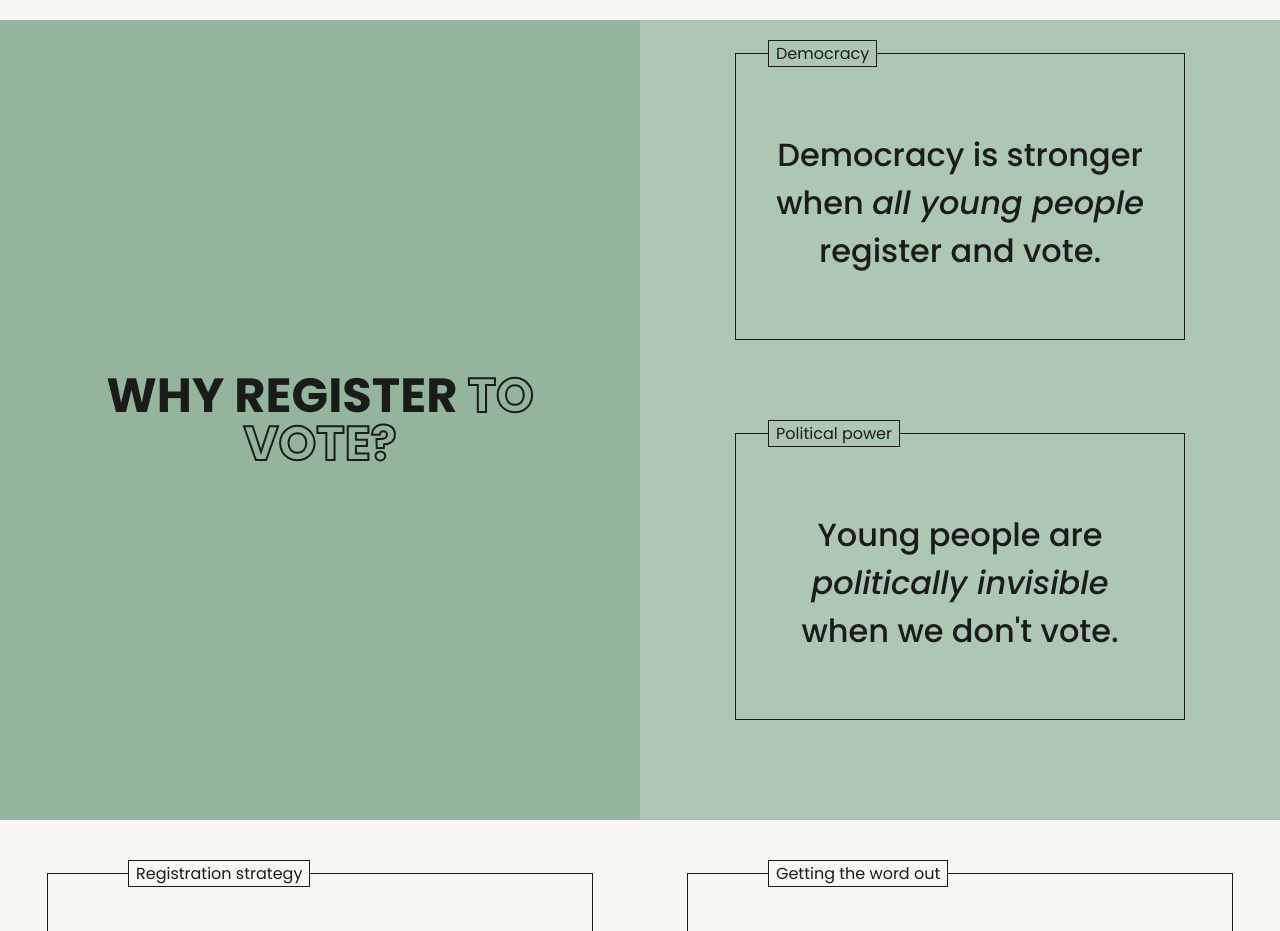
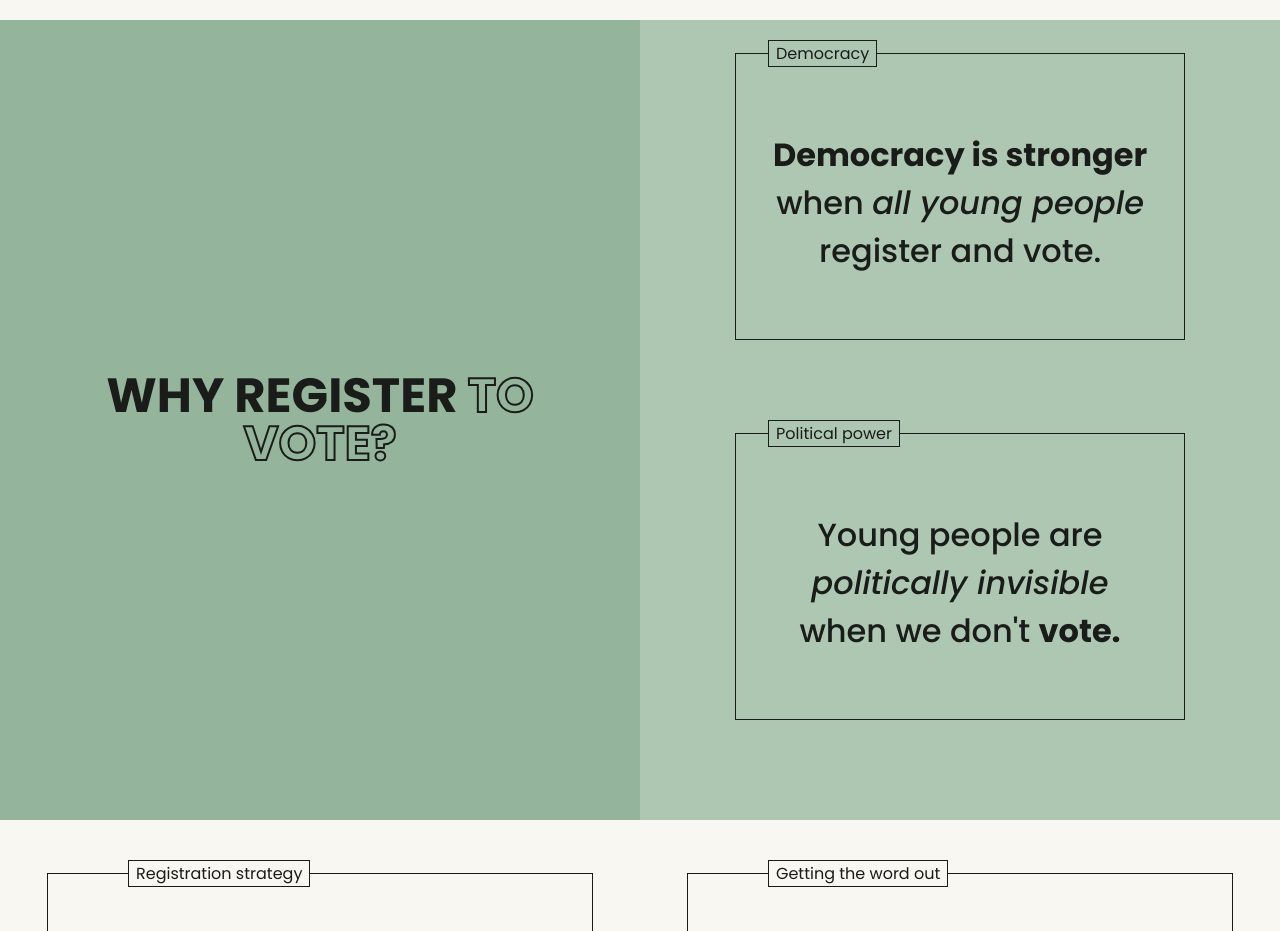
Before and after one commit to itbarsoum99/registernmhs, a plain HTML site: page index.html in a window 1280 px wide. Shown: the part 1500-2431 px from the top of the page. Drawn offline with Linux system fonts and the light colour scheme.

Commit message:
added <b>

```diff
--- a/index.html
+++ b/index.html
@@ -26,11 +26,11 @@
           <div class="why-container">
             <fieldset class="box">
               <legend>Democracy</legend>
-              <p>Democracy is stronger when <i>all young people</i> register and vote.</p>
+              <p><b>Democracy is stronger</b> when <i>all young people</i> register and vote.</p>
             </fieldset>
             <fieldset class="box">
               <legend>Political power</legend>
-              <p>Young people are <i>politically invisible</i> when we don't vote.</p>
+              <p>Young people are <i>politically invisible</i> when we don't <b>vote.</b></p>
             </fieldset>
         </td>
       </tr>
```
